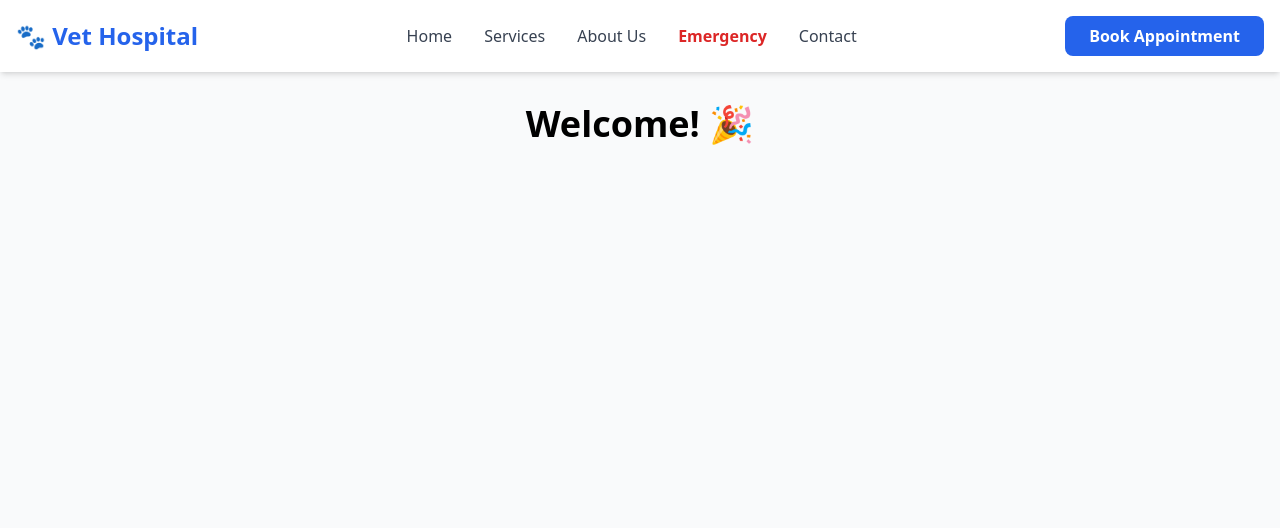
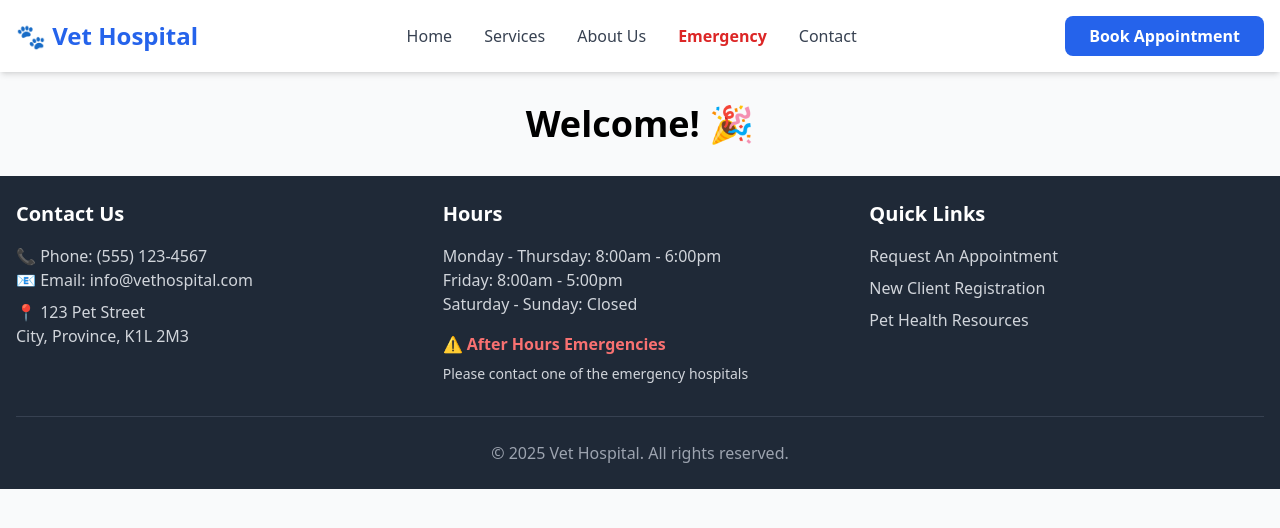
Before and after one commit to chab0114/portfolio-Vet-Hospital-Web, a React (Create React App) app: page / in a window 1280 px wide. Shown: the top 528 px of the page. Built offline with nearby package versions, Linux system fonts and the light colour scheme.

Commit message:
Add Footer component to enhance site layout and provide contact information

```diff
--- a/src/App.js
+++ b/src/App.js
@@ -1,4 +1,5 @@
 import Header from "./components/Header";
+import Footer from "./components/Footer";
 
 function App() {
   return (
@@ -9,6 +10,7 @@ function App() {
         Welcome! 🎉
       </h1>
       </main>
+      <Footer />
     </div>
   );
 }
--- /dev/null
+++ b/src/components/Footer.jsx
@@ -0,0 +1,69 @@
+function Footer() {
+  return (
+    <footer className="bg-gray-800 text-white mt-auto">
+      <div className="container mx-auto px-4 py-6">
+        <div className="grid grid-cols-1 md:grid-cols-3 gap-8">
+          {/* Contact Info */}
+          <div>
+            <h3 className="text-xl font-bold mb-4">Contact Us</h3>
+            <p className="text-gray-300">📞 Phone: (555) 123-4567</p>
+            <p className="text-gray-300">📧 Email: info@vethospital.com</p>
+            <p className="text-gray-300 mt-2">📍 123 Pet Street</p>
+            <p className="text-gray-300">City, Province, K1L 2M3</p>
+          </div>
+
+          {/* Hours */}
+          <div>
+            <h3 className="text-xl font-bold mb-4">Hours</h3>
+            <p className="text-gray-300">Monday - Thursday: 8:00am - 6:00pm</p>
+            <p className="text-gray-300">Friday: 8:00am - 5:00pm</p>
+            <p className="text-gray-300">Saturday - Sunday: Closed</p>
+            <p className="text-red-400 font-semibold mt-4">
+              ⚠️ After Hours Emergencies
+            </p>
+            <p className="text-gray-300 text-sm mt-2">
+              Please contact one of the emergency hospitals
+            </p>
+          </div>
+
+          {/* Quick Links */}
+          <div>
+            <h3 className="text-xl font-bold mb-4">Quick Links</h3>
+            <ul className="space-y-2">
+              <li>
+                <a
+                  href="#"
+                  className="text-gray-300 hover:text-blue-400 transition"
+                >
+                  Request An Appointment
+                </a>
+              </li>
+              <li>
+                <a
+                  href="#"
+                  className="text-gray-300 hover:text-blue-400 transition"
+                >
+                  New Client Registration
+                </a>
+              </li>
+              <li>
+                <a
+                  href="#"
+                  className="text-gray-300 hover:text-blue-400 transition"
+                >
+                  Pet Health Resources
+                </a>
+              </li>
+            </ul>
+          </div>
+        </div>
+        {/* Copyright */}
+        <div className="border-t border-gray-700 mt-8 pt-6 text-center text-gray-400">
+          <p>&copy; 2025 Vet Hospital. All rights reserved.</p>
+        </div>
+      </div>
+    </footer>
+  );
+}
+
+export default Footer;
```
